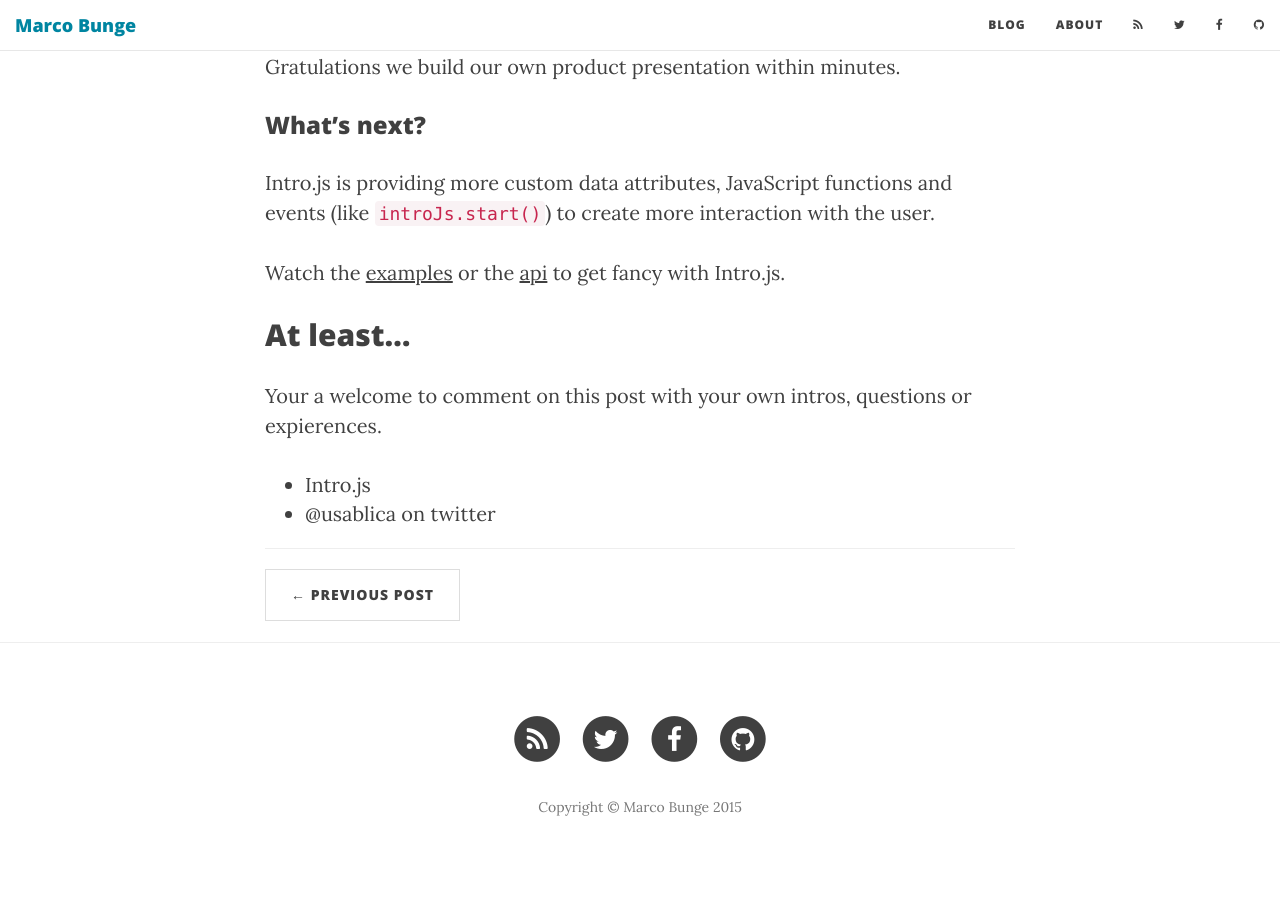
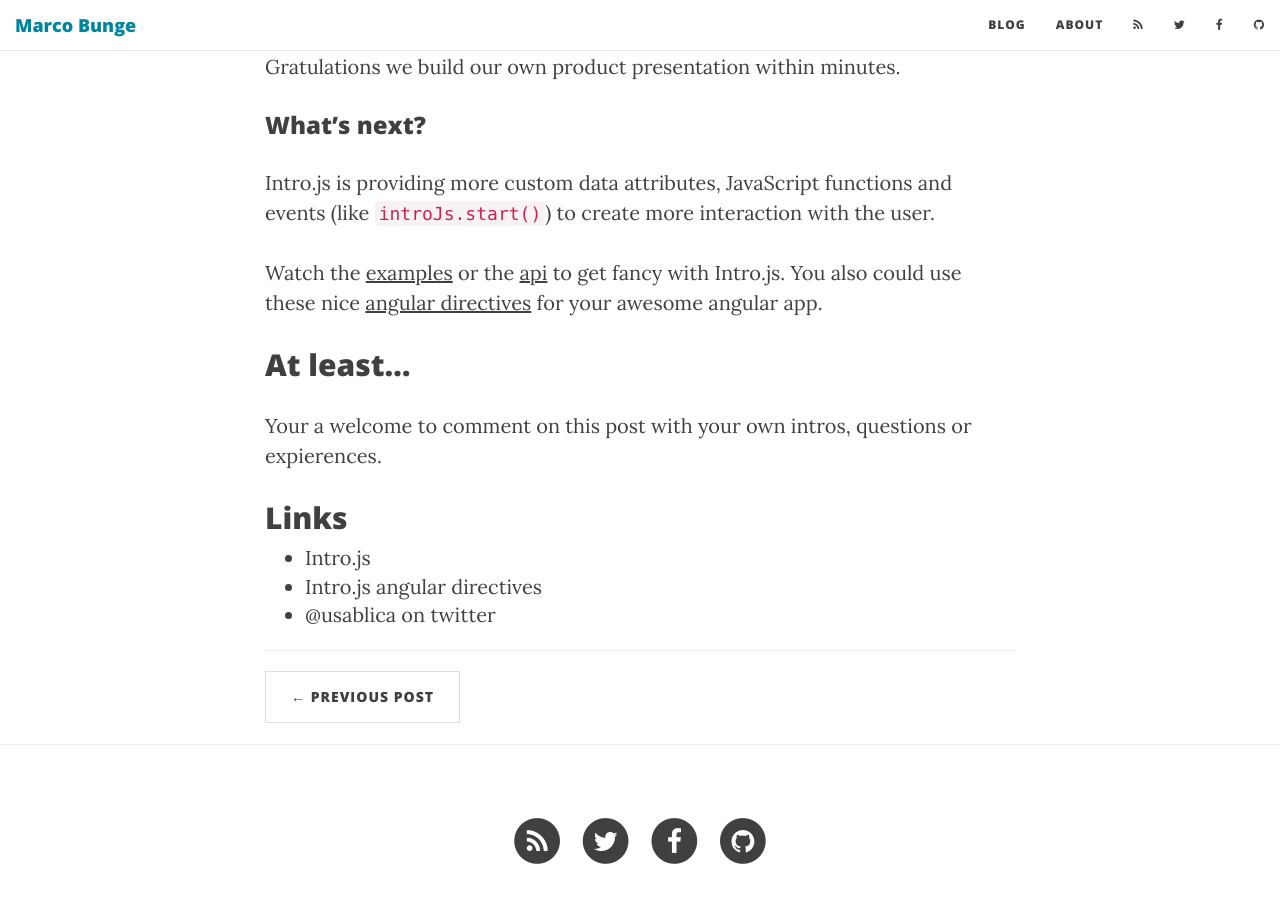
Before and after one commit to mbunge/mbunge.github.io, a Jekyll site: the page built from _posts/2015-09-28-intro-js.markdown, in a window 1280 px wide and 900 px high, scrolled down 1952 px. Built offline with Jekyll 4.4.1, drawn with Linux system fonts in a browser that asks for light colours; nearby versions of some CDN libraries; comment, search, counter and statistics services are not loaded.

Commit message:
Update 2015-09-28-intro-js.markdown

```diff
--- a/_posts/2015-09-28-intro-js.markdown
+++ b/_posts/2015-09-28-intro-js.markdown
@@ -67,11 +67,14 @@ Gratulations we build our own product presentation within minutes.
 
 Intro.js is providing more custom data attributes, JavaScript functions and events (like `introJs.start()`) to create more interaction with the user.
 
-Watch the <a href="http://usablica.github.io/intro.js/example/index.html" target="_blank">examples</a> or the <a href="https://github.com/usablica/intro.js#api" target="_blank">api</a> to get fancy with Intro.js.
+Watch the <a href="http://usablica.github.io/intro.js/example/index.html" target="_blank">examples</a> or the <a href="https://github.com/usablica/intro.js#api" target="_blank">api</a> to get fancy with Intro.js. You also could use these nice <a href="http://code.mendhak.com/angular-intro.js/example/index.html" target="_blank">angular directives</a> for your awesome angular app.
 
 ## At least...
 
 Your a welcome to comment on this post with your own intros, questions or expierences.
 
+## Links
+
 - <a href="http://usablica.github.io/intro.js/" target="_blank">Intro.js</a>
+- <a href="http://code.mendhak.com/angular-intro.js/example/index.html" target="_blank">Intro.js angular directives</a>
 - <a href="https://twitter.com/usablica" target="_blank">@usablica on twitter</a>
```
